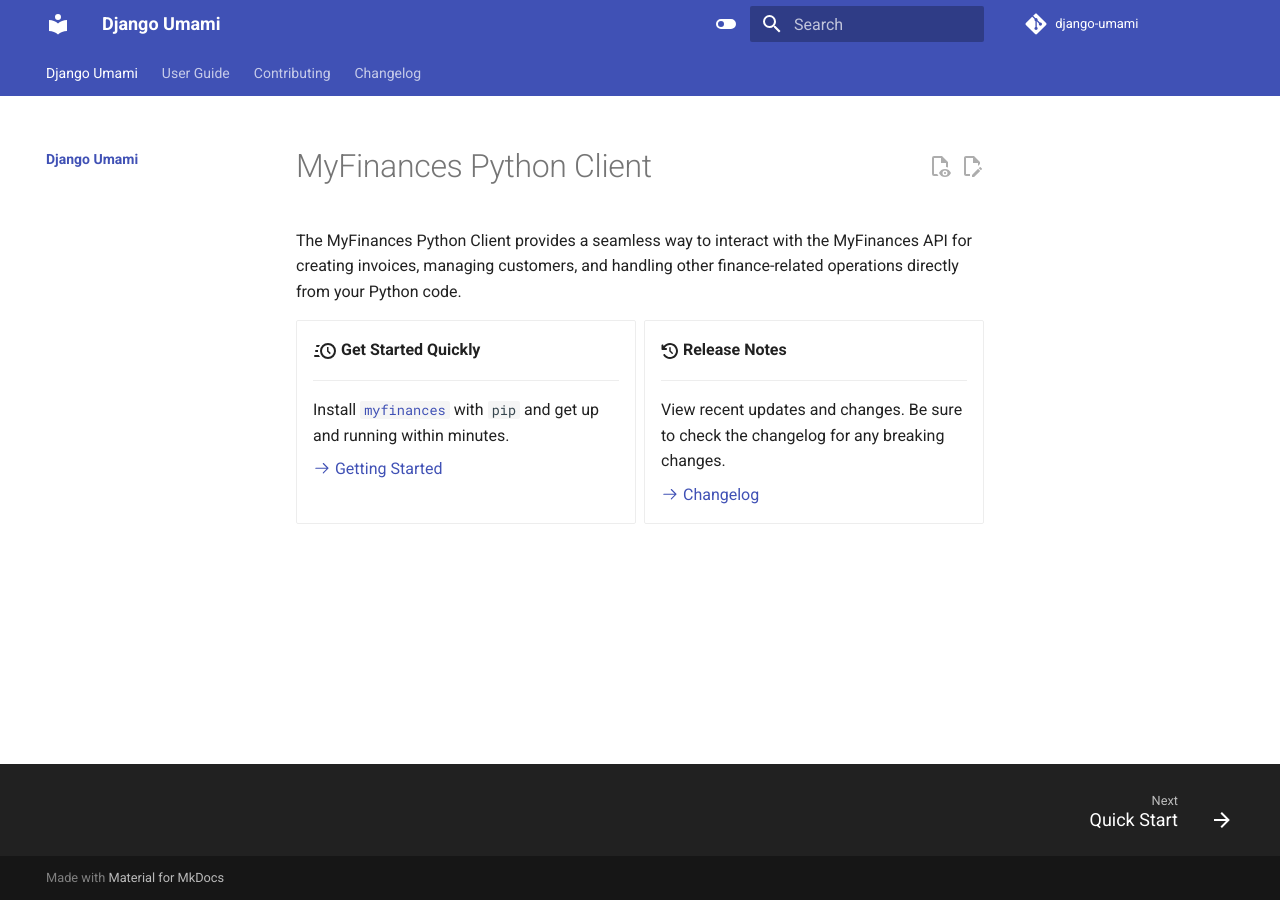
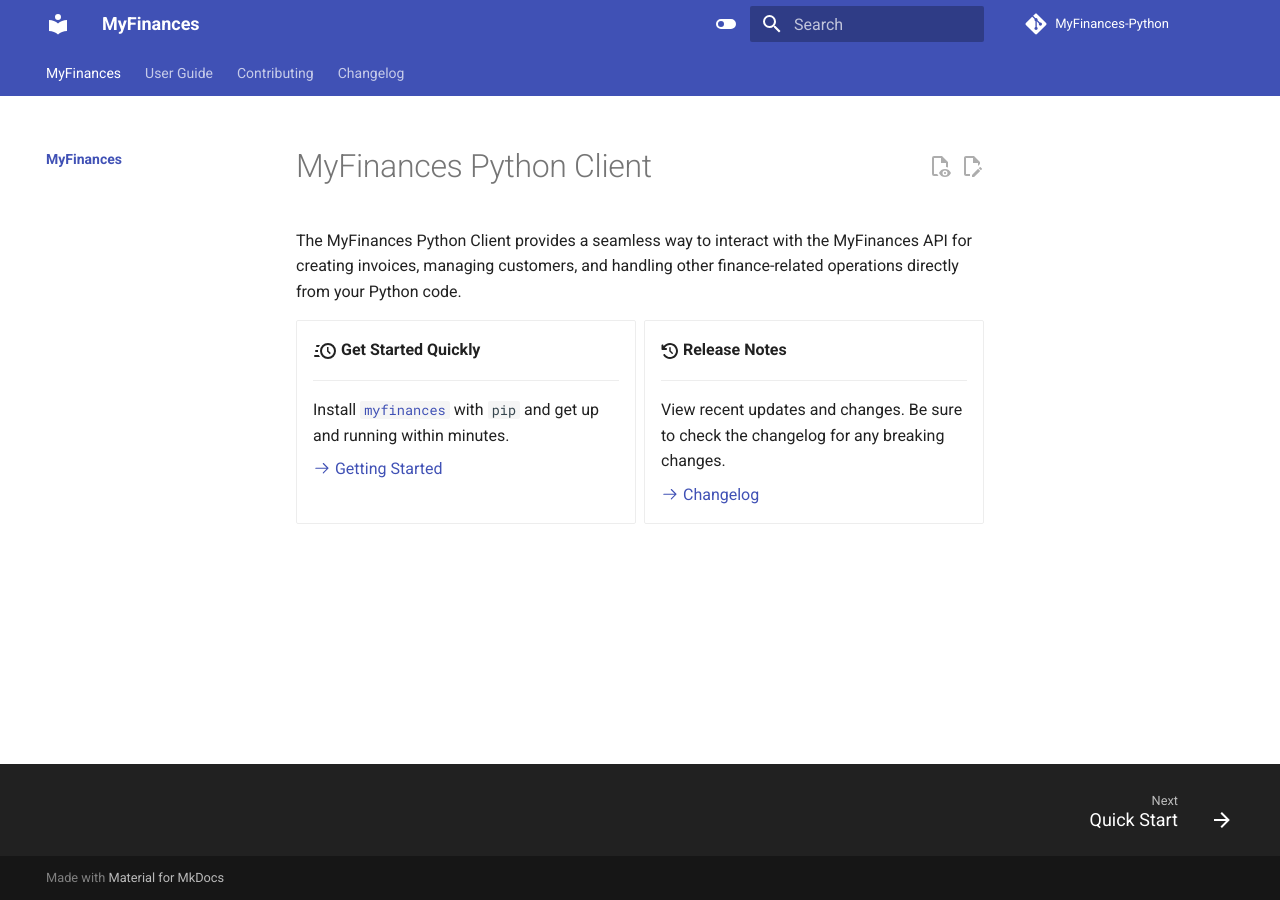
Before and after one commit to Strelix/MyFinances-python, an MkDocs documentation site: the page built from docs/index.md, in a window 1280 px wide. Built offline with MkDocs 1.6.1 and Material for MkDocs 9.7.7, drawn with Linux system fonts in a browser that asks for light colours; comment, search, counter and statistics services are not loaded; the version menu is left out.

```diff
--- a/mkdocs.yml
+++ b/mkdocs.yml
@@ -1,5 +1,5 @@
 dev_addr: 127.0.0.1:3000
-site_name: Django Umami
+site_name: MyFinances
 theme:
   name: material
   custom_dir: docs/overrides
@@ -74,16 +74,17 @@ markdown_extensions:
       emoji_index: !!python/name:material.extensions.emoji.twemoji
       emoji_generator: !!python/name:material.extensions.emoji.to_svg
 
-repo_name: django-umami
-repo_url: https://github.com/TreyWW/django-umami
+repo_name: MyFinances-Python
+repo_url: https://github.com/Strelix/MyFinances-python/
 
-site_url: https://docs.strelix.org/django-umami/
+#site_url: https://docs.strelix.org/django-umami/
 
-site_description: Documentation for django-umami
+site_description: The MyFinances Python Client provides a seamless way to interact with the MyFinances API for creating invoices, managing customers, and handling other finance-related operations directly from your Python code.
+
 site_author: treyww
 
 nav:
-  - Django Umami:
+  - MyFinances:
       - index.md
   - User Guide:
       - user-guide/getting-started/index.md
```
Also changed, not shown: README.md (+4 -2 lines), 1 other file.
